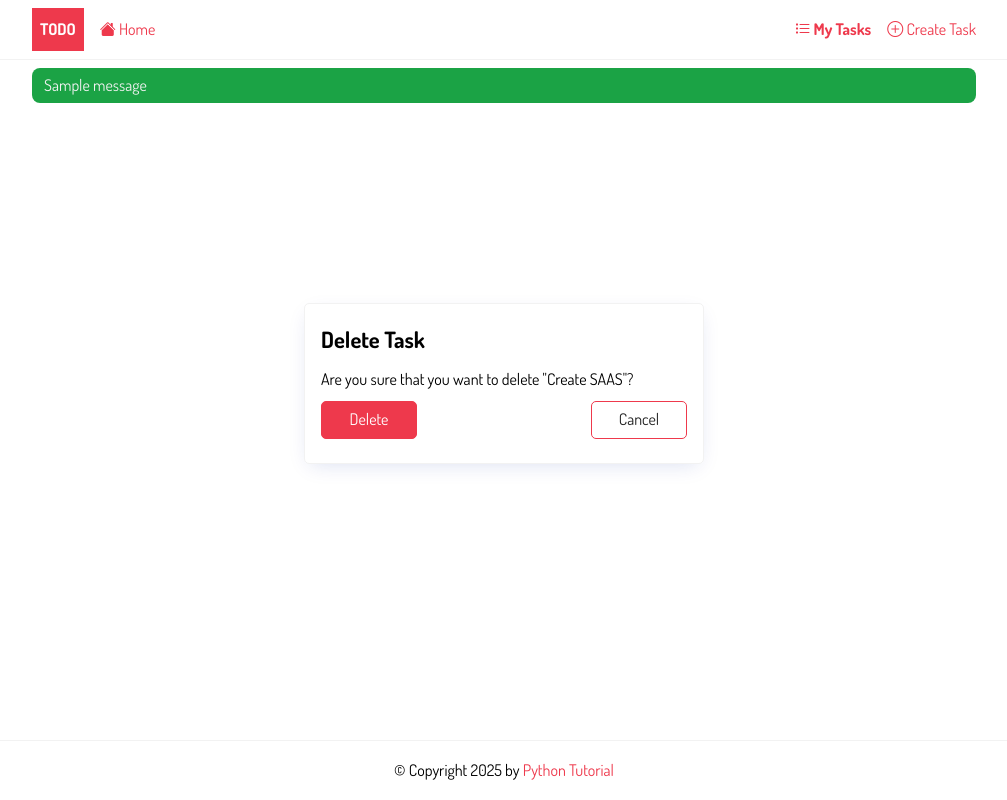
After one commit to oladayotech/To-Do-List-App, a Django app: page /task/delete/1/ in a window 1280 px wide. The commit adds this page. Shown: the whole page, without its empty margins (136-1143 px from the left). Run offline with Django 5.2, Linux system fonts and the light colour scheme; data comes from the database, SQL or seed files in the repository; one stand-in notice (Sample message) is shown.

Commit message:
fourth maybe fifht commit not counting lol

```diff
--- a/todo_list/templates/base.html
+++ b/todo_list/templates/base.html
@@ -14,20 +14,29 @@
             <div class="container">
             	<a href="{%url 'home'%}" class="logo">Todo</a>
                 <nav class="nav">
-                	<a href="{%url 'home'%}"><i class="bi bi-house-fill"></i> Home</a>
+                	<a href="{% url 'home'%}"><i class="bi bi-house-fill"></i> Home</a>
                 	<a href="{% url 'tasks' %}"><i class="bi bi-list-task"></i> My Tasks</a>
+                	<a href="{% url 'task-create' %}"><i class="bi bi-plus-circle"></i> Create Task</a>
                 </nav>
             </div>
         </header>
         <main>
             <div class="container">
+            	{% if messages %}
+				{% for message in messages %}
+					<div class="alert alert-{{message.tags}}">
+					       {{message}}
+					     </div>
+					   {% endfor %}
+				{% endif %}
+
              {%block content %}
              {%endblock content%}
             </div>
         </main>
         <footer class="footer">
             <div class="container">
-               <p>© Copyright {% now "Y" %} by <a href="https://www.pythontutorial.net">Python Tutorial</a></p>
+				<p>© Copyright {% now "Y" %} by <a href="https://www.pythontutorial.net">Python Tutorial</a></p>
             </div>
         </footer>
     </body>
--- /dev/null
+++ b/todo_list/todo/templates/todo/task_confirm_delete.html
@@ -0,0 +1,16 @@
+{% extends 'base.html' %}
+
+
+{% block content %}
+<div class="center">
+    <form method="post" class="card">
+        {% csrf_token %}
+        <h2>Delete Task</h2>
+        <p>Are you sure that you want to delete "{{ task }}"?</p>
+        <p class="form-buttons">
+            <input type="submit" class="btn btn-primary" value="Delete">
+            <a href="{% url 'tasks' %}" class="btn btn-outline">Cancel</a>
+        </p>
+    </form>
+</div>
+{% endblock content %}
--- a/todo_list/todo/templates/todo/task_list.html
+++ b/todo_list/todo/templates/todo/task_list.html
@@ -9,13 +9,13 @@
 		{% for task in tasks %}
 			<li><a href="{% url 'task' task.id %}" class="{% if task.completed%}completed{%endif%}">{{ task.title }}</a>
 				 <div  class="task-controls">
-				 	<a href="#"><i class="bi bi-trash"></i> </a>
-					<a href="#"><i class="bi bi-pencil-square"></i></a>
+				 	<a href="{%url 'task-delete' task.id %}"><i class="bi bi-trash"></i> </a>
+					<a href="{%url 'task-update' task.id %}"><i class="bi bi-pencil-square"></i></a>
 		         </div>
 		    </li>
 		{% endfor %}
 	{% else %}
-		<p>🎉 Yay, you have no pending tasks!</p>
+		<p>🎉 Yay, you have no pending tasks! <a href="{%url 'task-create'%}">Create Task</a></p>
 	{% endif %}
 	</ul>
 </div>
--- a/todo_list/todo/urls.py
+++ b/todo_list/todo/urls.py
@@ -1,8 +1,11 @@
 from django.urls import path
-from .views import home, TaskList, TaskDetail
+from .views import home, TaskList, TaskDetail, TaskCreate, TaskUpdate, TaskDelete
 
 urlpatterns = [
     path('', home, name='home'),
     path('tasks/',  TaskList.as_view(), name='tasks'),
     path('tasks/<int:pk>/',  TaskDetail.as_view(), name='task'),
+    path('task/create/', TaskCreate.as_view(), name='task-create'),
+    path('task/update/<int:pk>/', TaskUpdate.as_view(), name='task-update'),
+    path('task/delete/<int:pk>/', TaskDelete.as_view(), name='task-delete'),
 ]
--- a/todo_list/todo/views.py
+++ b/todo_list/todo/views.py
@@ -1,6 +1,9 @@
 from django.shortcuts import render
 from django.views.generic.list import ListView
 from django.views.generic.detail import DetailView
+from django.views.generic.edit import CreateView, UpdateView, DeleteView
+from django.contrib import messages
+from django.urls import reverse_lazy
 from .models import Task
 
 # Create your views here.
@@ -14,3 +17,33 @@ class TaskList(ListView):
 class TaskDetail(DetailView):
     model = Task
     context_object_name = 'task'
+
+class TaskCreate(CreateView):
+    model = Task
+    fields = ['title', 'description', 'completed']
+    success_url = reverse_lazy('tasks')
+
+    def form_valid(self, form):
+        form.instance.user = self.request.user
+        messages.success(self.request, "The task was sucessfully.")
+        return super(TaskCreate, self).form_valid(form)
+
+
+class TaskUpdate(UpdateView):
+    model = Task
+    fields = ['title', 'description', 'completed']
+    success_url = reverse_lazy('tasks')
+
+    def form_valid(self, form):
+        messages.success(self.request, 'The task was updated successfully.')
+        return super(TaskUpdate,self).form_valid(form)
+
+
+class TaskDelete(DeleteView):
+    model = Task
+    context_object_name = 'task'
+    success_url = reverse_lazy('tasks')
+
+    def form_valid(self, form):
+        messages.success(self.request, 'The task was deleted successfully.')
+        return super(TaskDelete,self).form_valid(form)
```
Also changed, not shown: todo_list/todo/templates/todo/task_form.html (added, +36 -0 lines).
